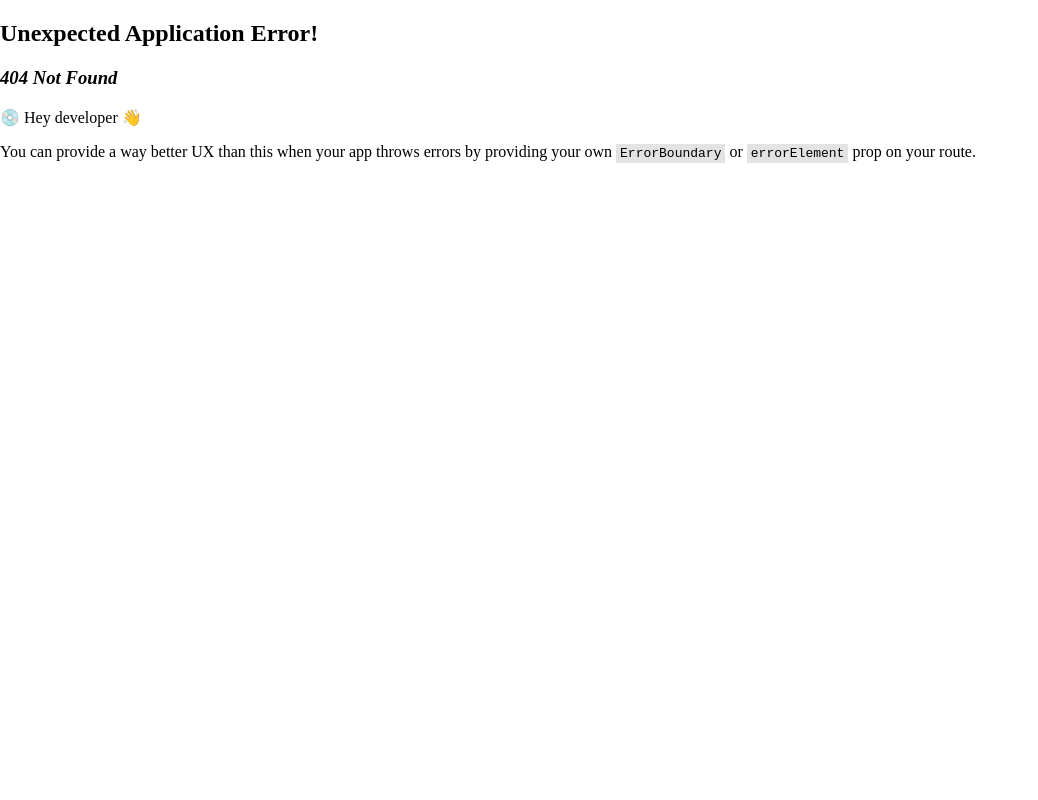
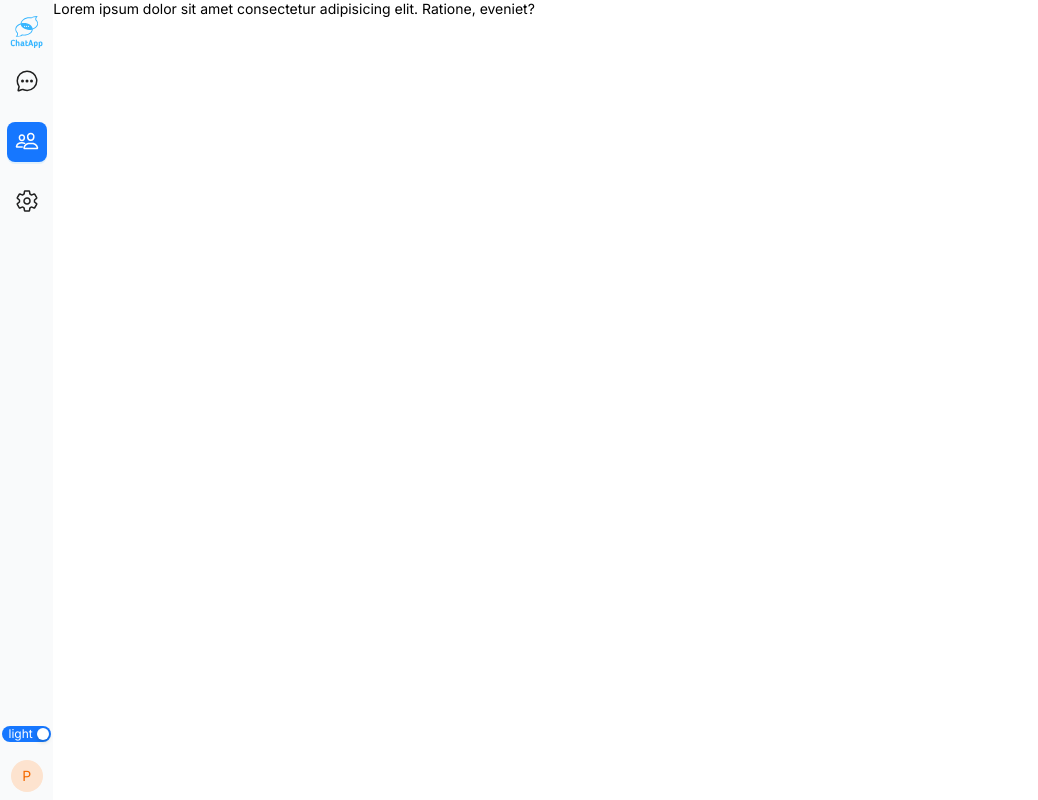
Before and after one commit to hgbaodev/chat-app, a React (Vite) app in the folder client/: page /friends in a window 1280 px wide. Before the commit this address had no page. Shown: the whole page, without its empty margins (0-1038 px from the left). Built offline with nearby package versions, Linux system fonts and the light colour scheme.

Commit message:
handle click NavButton

```diff
--- a/client/src/layouts/DashboardLayout.jsx
+++ b/client/src/layouts/DashboardLayout.jsx
@@ -1,49 +1,68 @@
-import { Avatar, Button, Col, Flex, Row, Space, Switch } from 'antd';
-import { Outlet } from 'react-router-dom';
-import logo_light from '~/assets/icon_app.svg';
-import logo_dark from '~/assets/icon_app_dark.svg';
-import { IoChatbubbleEllipsesOutline, IoPeopleOutline, IoSettingsOutline } from 'react-icons/io5';
-import { useState } from 'react';
+import { Avatar, Button, Col, Flex, Row, Space, Switch } from "antd";
+import { NavLink, Outlet, useLocation } from "react-router-dom";
+import logo_light from "~/assets/icon_app.svg";
+import logo_dark from "~/assets/icon_app_dark.svg";
+import {
+  IoChatbubbleEllipsesOutline,
+  IoPeopleOutline,
+  IoSettingsOutline,
+} from "react-icons/io5";
+import { useState } from "react";
 const DashboardLayout = () => {
   // handle
   const [mode, setMode] = useState(true);
   const handleToggleMode = () => {
-    const isDarkMode = document.body.classList.contains('dark');
+    const isDarkMode = document.body.classList.contains("dark");
     setMode(isDarkMode);
     if (isDarkMode) {
-      document.body.classList.remove('dark');
+      document.body.classList.remove("dark");
     } else {
-      document.body.classList.add('dark');
+      document.body.classList.add("dark");
     }
   };
 
   // render
   return (
     <Row className="h-[100vh]">
-      <Col span={1} className="bg-gray-50 flex items-center flex-col py-2 dark:bg-gray-900">
-        <Flex vertical justify="space-between" align="center" className="h-[100%]">
+      <Col
+        span={1}
+        className="bg-gray-50 flex items-center flex-col py-2 dark:bg-gray-900"
+      >
+        <Flex
+          vertical
+          justify="space-between"
+          align="center"
+          className="h-[100%]"
+        >
           <Flex vertical align="center" className="text-white">
-            <img src={mode ? logo_light : logo_dark} alt="logo" className="dark:text-white" />
+            <img
+              src={mode ? logo_light : logo_dark}
+              alt="logo"
+              className="dark:text-white"
+            />
             <Space direction="vertical" size={20} className="mt-1">
-              <Button
-                type="primary"
+              <NavButton
+                href="/"
                 icon={<IoChatbubbleEllipsesOutline size={24} />}
-                size="large"
-                className="dark:text-white"
               />
-              <Button type="text" icon={<IoPeopleOutline size={24} />} size="large" className="dark:text-white" />
-              <Button type="text" icon={<IoSettingsOutline size={24} />} size="large" className="dark:text-white" />
+              <NavButton href="/friends" icon={<IoPeopleOutline size={24} />} />
+              <NavButton
+                href="/settings"
+                icon={<IoSettingsOutline size={24} />}
+              />
             </Space>
           </Flex>
           <Space direction="vertical" size={18} align="center">
             <Switch
               checkedChildren="light"
               unCheckedChildren="dark"
-              defaultChecked={!document.body.classList.contains('dark')}
+              defaultChecked={!document.body.classList.contains("dark")}
               onChange={handleToggleMode}
               size="small"
             />
-            <Avatar style={{ backgroundColor: '#fde3cf', color: '#f56a00' }}>P</Avatar>
+            <Avatar style={{ backgroundColor: "#fde3cf", color: "#f56a00" }}>
+              P
+            </Avatar>
           </Space>
         </Flex>
       </Col>
@@ -54,4 +73,19 @@ const DashboardLayout = () => {
   );
 };
 
+const NavButton = ({ href, icon }) => {
+  return (
+    <NavLink to={href}>
+      {({ isActive }) => (
+        <Button
+          type={isActive ? "primary" : "text"}
+          icon={icon}
+          size="large"
+          className="dark:text-white"
+        />
+      )}
+    </NavLink>
+  );
+};
+
 export default DashboardLayout;
--- /dev/null
+++ b/client/src/pages/dashboard/Settings.jsx
@@ -0,0 +1,5 @@
+const Settings = () => {
+  return <div>Settings</div>;
+};
+
+export default Settings;
--- a/client/src/section/chats/ChatFooter.jsx
+++ b/client/src/section/chats/ChatFooter.jsx
@@ -1,12 +1,27 @@
-import { Button, Flex, Input } from 'antd';
-import { IoIosLink } from 'react-icons/io';
-import { IoSendSharp } from 'react-icons/io5';
+import { Button, Flex, Input } from "antd";
+import { IoIosLink } from "react-icons/io";
+import { IoSendSharp } from "react-icons/io5";
 export const ChatFooter = () => {
   return (
-    <Flex className="h-[60px] p-3" align="center">
-      <Button type="text" shape="circle" icon={<IoIosLink size={24} />} size="large" />
-      <Input placeholder="Message..." className='h-full' />
-      <Button type="text" shape="circle" icon={<IoSendSharp size={24} />} size="large" />
+    <Flex className="h-[60px] p-3" align="center" gap="small">
+      <Button
+        type="text"
+        shape="circle"
+        icon={<IoIosLink size={24} />}
+        size="large"
+        className="text-blue-500 hover:bg-blue-700"
+      />
+      <Input
+        placeholder="Aa"
+        className="h-full rounded-full bg-gray-200 border-none focus:shadow-none hover:bg-gray-200 focus:bg-gray-200"
+      />
+      <Button
+        type="text"
+        shape="circle"
+        icon={<IoSendSharp size={24} />}
+        size="large"
+        className="text-blue-500 hover:text-blue-500"
+      />
     </Flex>
   );
 };
--- a/client/src/section/chats/ContactInfo.jsx
+++ b/client/src/section/chats/ContactInfo.jsx
@@ -1,9 +1,19 @@
-import { Avatar, Button, Col, Divider, Flex, Image, Row, Space, Typography } from 'antd';
-import Title from 'antd/es/typography/Title';
-import { CloseOutlined, StarOutlined, RightOutlined } from '@ant-design/icons';
-import { useDispatch } from 'react-redux';
-import { toggleContactInfo } from '~/store/slices/appSlice';
-import { faker } from '@faker-js/faker';
+import {
+  Avatar,
+  Button,
+  Col,
+  Divider,
+  Flex,
+  Image,
+  Row,
+  Space,
+  Typography,
+} from "antd";
+import Title from "antd/es/typography/Title";
+import { CloseOutlined, StarOutlined, RightOutlined } from "@ant-design/icons";
+import { useDispatch } from "react-redux";
+import { toggleContactInfo } from "~/store/slices/appSlice";
+import { faker } from "@faker-js/faker";
 
 export const ContactInfo = () => {
   const dispatch = useDispatch();
@@ -13,21 +23,34 @@ export const ContactInfo = () => {
     dispatch(toggleContactInfo());
   };
   return (
-    <Flex vertical className="w-[300px]" style={{ boxShadow: '0px 0px 2px rgba(0,0,0,.2)' }}>
+    <Flex
+      vertical
+      className="w-[300px]"
+      style={{ boxShadow: "0px 0px 2px rgba(0,0,0,.2)" }}
+    >
       <Flex
         justify="space-between"
         align="center"
         className="w-full h-[60px] px-4"
-        style={{ boxShadow: '0px 0px 2px rgba(0,0,0,.2)' }}
+        style={{ boxShadow: "0px 0px 2px rgba(0,0,0,.2)" }}
       >
         <Title level={5} className="m-0">
           Contact Information
         </Title>
-        <Button type="text" shape="circle" icon={<CloseOutlined />} size={20} onClick={handleClose} />
+        <Button
+          type="text"
+          shape="circle"
+          icon={<CloseOutlined />}
+          size={20}
+          onClick={handleClose}
+        />
       </Flex>
       <Space className="p-4 w-full" direction="vertical">
         <Space className="w-full" direction="vertical" align="center">
-          <Avatar size={40} style={{ backgroundColor: '#fde3cf', color: '#f56a00' }}>
+          <Avatar
+            size={64}
+            style={{ backgroundColor: "#fde3cf", color: "#f56a00" }}
+          >
             {faker.person.fullName()[0].toUpperCase()}
           </Avatar>
           <Title level={5} className="m-0">
@@ -57,7 +80,12 @@ export const ContactInfo = () => {
             <StarOutlined />
             <Typography className="font-bold m-0">Starred Messages</Typography>
           </Space>
-          <Button type="text" shape="circle" icon={<RightOutlined />} size={20} />
+          <Button
+            type="text"
+            shape="circle"
+            icon={<RightOutlined />}
+            size={20}
+          />
         </Flex>
         <Divider className="my-3" />
       </Space>
--- a/client/src/section/chats/Contacts.jsx
+++ b/client/src/section/chats/Contacts.jsx
@@ -1,15 +1,23 @@
-import { Input, Space } from 'antd';
-import Title from 'antd/es/typography/Title';
-import { ContactItem } from './ContactItem';
-import { SearchOutlined } from '@ant-design/icons';
+import { Input, Space } from "antd";
+import Title from "antd/es/typography/Title";
+import { ContactItem } from "./ContactItem";
+import { SearchOutlined } from "@ant-design/icons";
 export const Contacts = () => {
   return (
     <>
       <Title level={4} className="m-0">
         Chats
       </Title>
-      <Input size="large" placeholder="Search" prefix={<SearchOutlined className="text-gray-400" />} />
-      <Space direction="vertical" className="w-full my-4 h-[590px] overflow-y-auto scrollbar">
+      <Input
+        size="large"
+        placeholder="Search"
+        className="text-sm rounded-full bg-gray-200 hover:bg-gray-200 focus:bg-gray-200 border-none focus:shadow-none"
+        prefix={<SearchOutlined className="text-gray-400" />}
+      />
+      <Space
+        direction="vertical"
+        className="w-full my-4 h-[590px] overflow-y-auto scrollbar"
+      >
         <ContactItem />
         <ContactItem />
         <ContactItem />
```
Also changed, not shown: client/src/routes/UserRoutes.jsx (+18 -8 lines).
